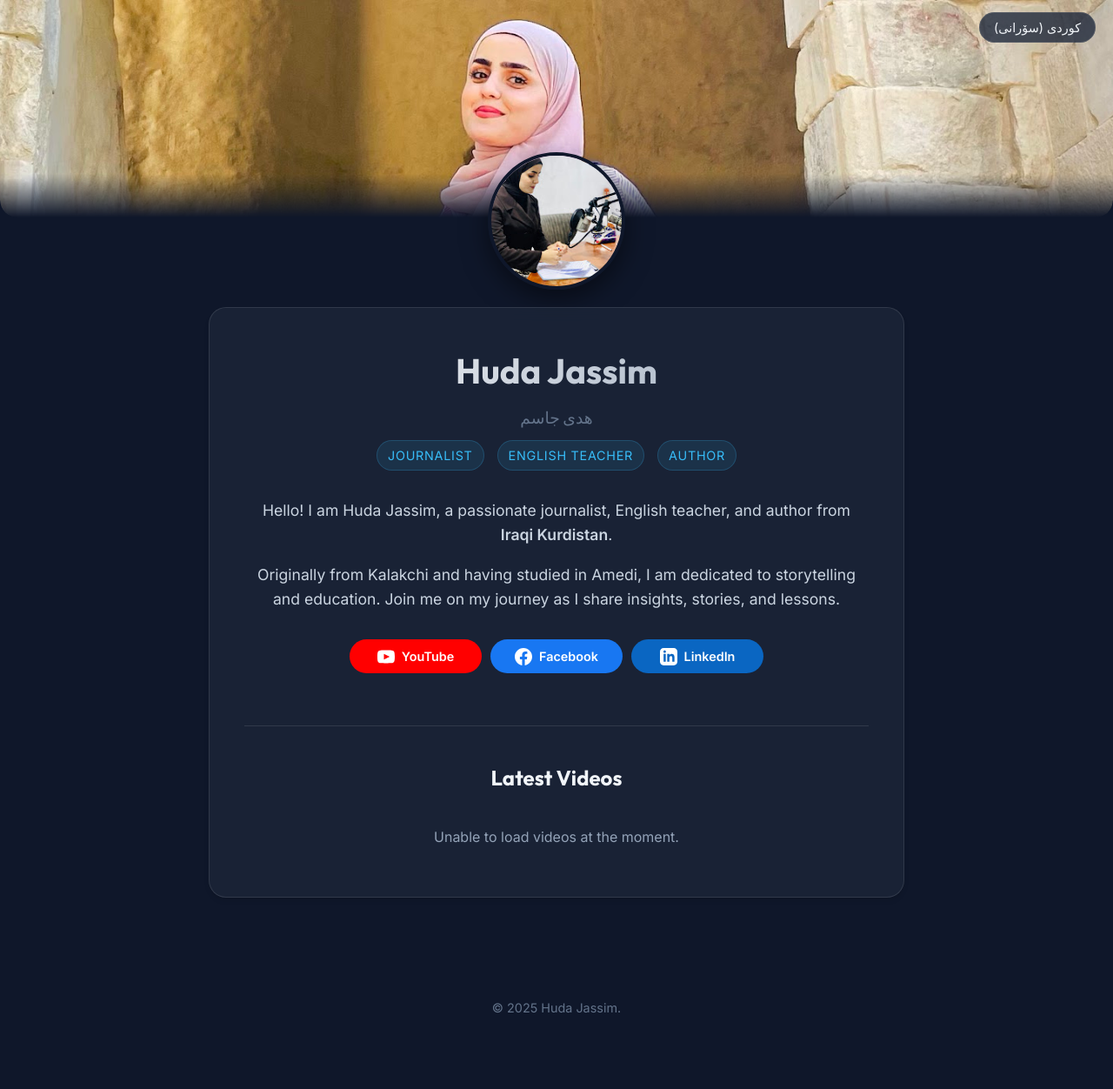
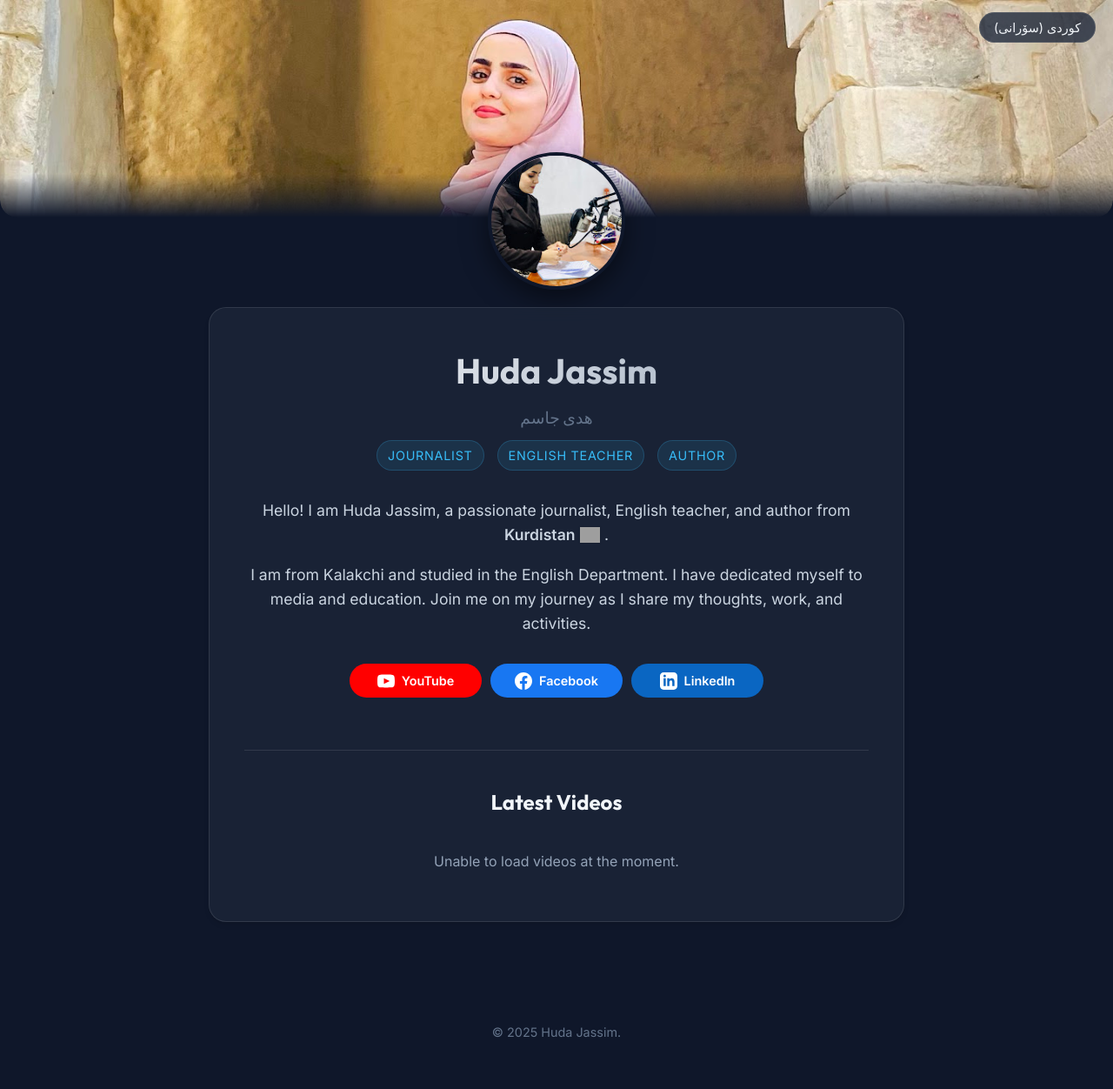
Before and after one commit to mfindeisen/hudajassim, a Jekyll site: the page built from index.md, in a window 1280 px wide. Shown: the whole page at 87% size. Built offline with Jekyll 4.4.1, drawn with Linux system fonts in a browser that asks for light colours; before the commit the page ends 1224 px from its top, so only the background shows below that; grey boxes are pictures that could not be loaded.

Commit message:
Update text and add flag

```diff
--- a/_data/content.yml
+++ b/_data/content.yml
@@ -4,8 +4,8 @@ en:
   role_journalist: "Journalist"
   role_teacher: "English Teacher"
   role_author: "Author"
-  bio_p1: "Hello! I am Huda Jassim, a passionate journalist, English teacher, and author from <strong>Iraqi Kurdistan</strong>."
-  bio_p2: "Originally from Kalakchi and having studied in Amedi, I am dedicated to storytelling and education. Join me on my journey as I share insights, stories, and lessons."
+  bio_p1: "Hello! I am Huda Jassim, a passionate journalist, English teacher, and author from <strong>Kurdistan</strong><img src='/hudajassim/assets/images/flag.svg' class='inline-flag' alt='Kurdistan Flag'>."
+  bio_p2: "I am from Kalakchi and studied in the English Department. I have dedicated myself to media and education. Join me on my journey as I share my thoughts, work, and activities."
   latest_videos_title: "Latest Videos"
   loading_text: "Loading videos..."
   switcher_label: "Kurdish (Sorani)" # Not used in index.md currently as it links to translated page, but good for consistency if we dynamic switch
@@ -17,8 +17,8 @@ ku:
   role_journalist: "ڕۆژنامەنووس"
   role_teacher: "مامۆستای ئینگلیزی"
   role_author: "نووسەر"
-  bio_p1: "سڵاو! من هدى جاسمم، ڕۆژنامەنووس، مامۆستای زمانی ئینگلیزی و نووسەرێکم لە <strong>کوردستانی عێراق</strong>."
-  bio_p2: ".خەڵكی كەڵەكچیم و لە  بەشی زمانی ئینگلیزیم خوێندووە.خۆم تەرخان كردووە بۆ بواری راگەیاندن و پەروەردە.لەم گەشتمەدا لەگەڵم بن بۆ هاوبەشیكردنی بیروڕاكانم كار و چاڵاكیەكانم"
+  bio_p1: "سڵاو! من هدى جاسمم، ڕۆژنامەنووس، مامۆستای زمانی ئینگلیزی و نووسەرێکم لە <img src='/hudajassim/assets/images/flag.svg' class='inline-flag' alt='Kurdistan Flag'><strong>کوردستان</strong>."
+  bio_p2: ".خەڵكی كەڵەكچیم و بەشی زمانی ئینگلیزیم خوێندووە.خۆم تەرخان كردووە بۆ بواری راگەیاندن و پەروەردە.لەم گەشتمەدا لەگەڵم بن بۆ هاوبەشیكردنی بیروڕاكانم كار و چاڵاكیەكانم"
   latest_videos_title: "نوێترین ڤیدیۆکان"
   loading_text: "بارکردنی ڤیدیۆکان..."
   switcher_label: "English"
--- a/assets/css/main.css
+++ b/assets/css/main.css
@@ -279,4 +279,12 @@ a:hover {
   -webkit-box-orient: vertical;
   overflow: hidden;
   line-height: 1.4;
+}/* Inline flag style */
+.inline-flag {
+    height: 1em;
+    width: auto;
+    vertical-align: -0.15em;
+    margin-left: 5px;
+    margin-right: 5px;
+    box-shadow: 0 0 2px rgba(0, 0, 0, 0.2);
 }
```
